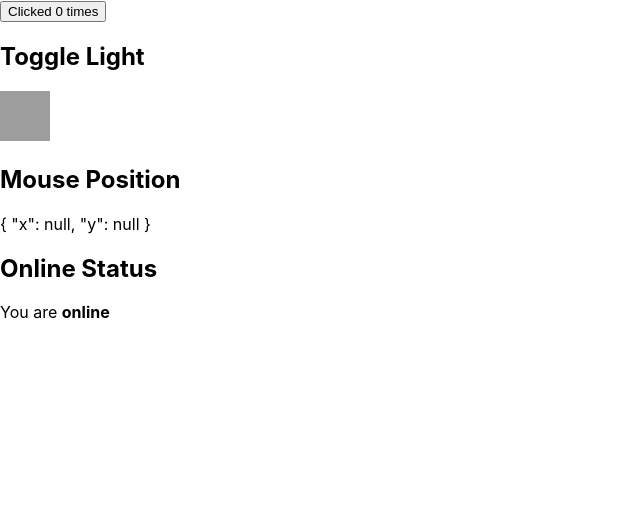
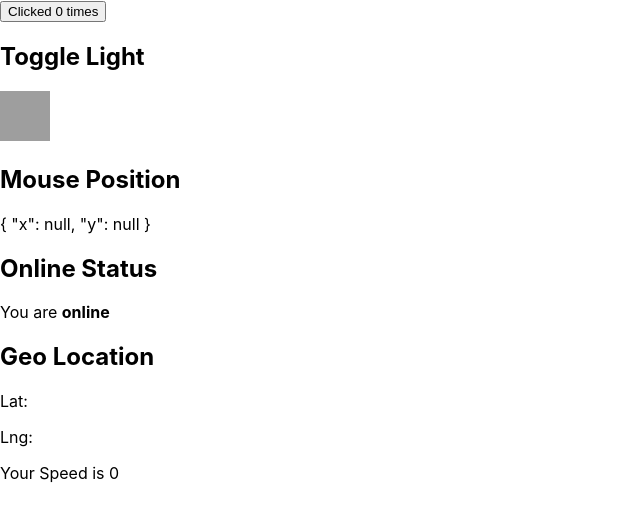
Before and after one commit to deanban/hooked-again, a React (Create React App) app: page / in a window 1280 px wide. Shown: the top 522 px of the page, without its empty margins (0-640 px from the left). Built offline with nearby package versions, Linux system fonts and the light colour scheme; no server answers; grey boxes are pictures that could not be loaded.

Commit message:
more useEffects

```diff
--- a/src/AppFunction.js
+++ b/src/AppFunction.js
@@ -1,24 +1,55 @@
 import React, { useState, useEffect } from 'react';
 
+const initLocationState = {
+  lat: null,
+  lng: null,
+  speed: null
+};
 const App = () => {
   const [count, setCount] = useState(0);
   const [on, setOn] = useState(false);
   const [mousePos, setMousePos] = useState({ x: null, y: null });
   const [status, setStatus] = useState(navigator.onLine);
   // ⬆️☝ that means I can set state directly from props
+  const [location, setLocation] = useState(initLocationState);
+
+  //⬇️ Creating a boolean for cleaning up getCurrentPosition()
+  //since it doesn't have a easy clean up method
+  let mounted = true;
 
   useEffect(() => {
     document.title = `Clicked ${count} Times.`;
     window.addEventListener('mousemove', handleMouseMove);
     window.addEventListener('online', handleOnline);
     window.addEventListener('offline', handleOffline);
+    navigator.geolocation.getCurrentPosition(handleGeolocation);
+    const watchId = navigator.geolocation.watchPosition(handleGeolocation);
 
+    //return to clean up any side effects
+    //sort of like componentWillUnmount()
     return () => {
       window.removeEventListener('mousemove', handleMouseMove);
       window.removeEventListener('online', handleOnline);
       window.removeEventListener('offline', handleOffline);
+      navigator.geolocation.clearWatch(watchId);
+      mounted = false;
     };
+
+    //⬇️ for an empty array useEffect is run twice
+    //on mount and unmount
+    //specifying something e.g. count means
+    //that the side effects rely on count
   }, [count]);
+
+  const handleGeolocation = event => {
+    if (mounted) {
+      setLocation({
+        lat: event.coords.latitude,
+        lng: event.coords.longitude,
+        speed: event.coords.speed
+      });
+    }
+  };
 
   const handleOnline = () => {
     setStatus(true);
@@ -69,6 +100,11 @@ const App = () => {
       <p>
         You are <strong>{status ? 'online' : 'offline'}</strong>
       </p>
+
+      <h2>Geo Location</h2>
+      <p>Lat: {location.lat}</p>
+      <p>Lng: {location.lng}</p>
+      <p>Your Speed is {location.speed ? location.speed : '0'}</p>
     </>
   );
 };
```
